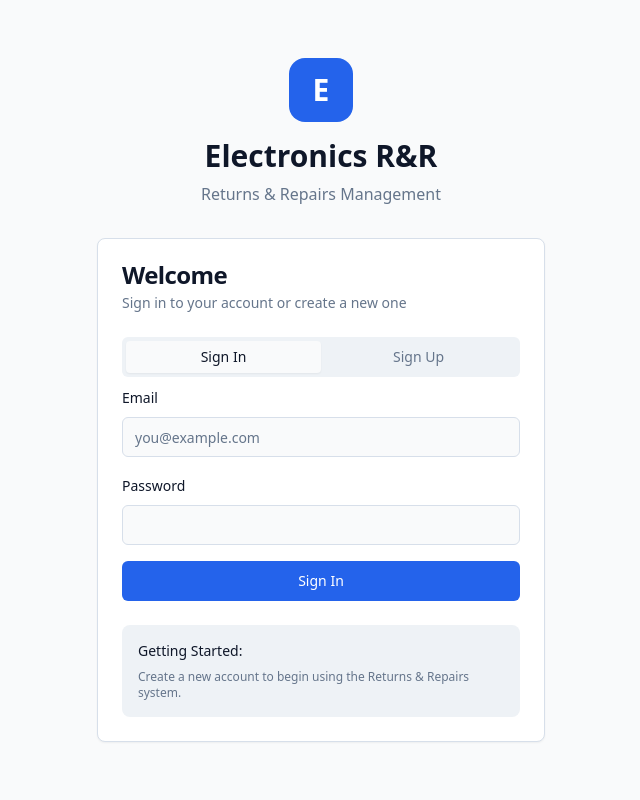
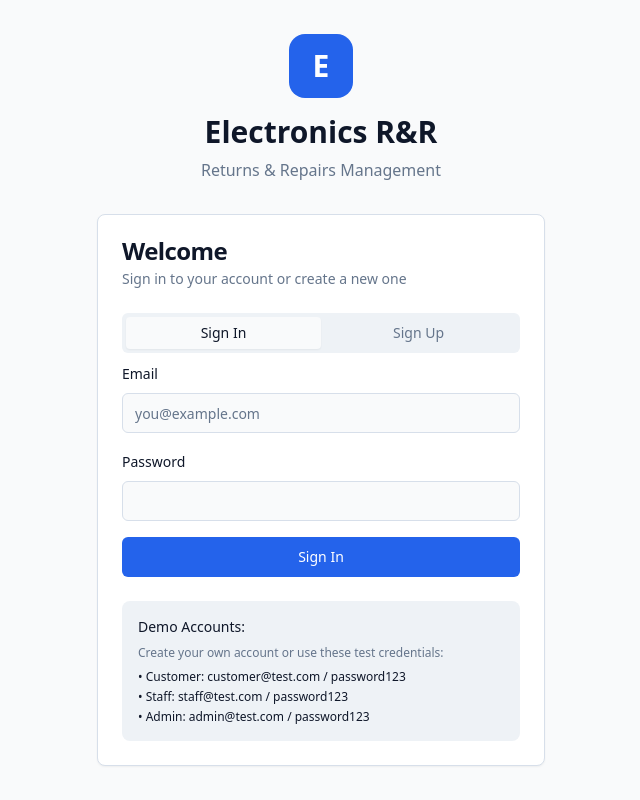
Before and after one commit to bjorkeen/repair-resolve-racks, a React (Vite) app: page /auth in a window 1280 px wide. Shown: the whole page, without its empty margins (319-959 px from the left). Built offline with nearby package versions, Linux system fonts and the light colour scheme; the HTML template or start-up script is replaced by a standard one.

Commit message:
Restore demo credentials UI on Auth page
Re-enabled and updated the Auth page to display demo credentials for Customer, Staff, and Admin, reflecting the newly seeded demo accounts and ensuring testers can login with test credentials.

```diff
--- a/src/pages/Auth.tsx
+++ b/src/pages/Auth.tsx
@@ -192,10 +192,15 @@ export default function Auth() {
             </Tabs>
 
             <div className="mt-6 p-4 bg-muted rounded-lg text-sm">
-              <p className="font-medium mb-2">Getting Started:</p>
+              <p className="font-medium mb-2">Demo Accounts:</p>
               <p className="text-muted-foreground text-xs">
-                Create a new account to begin using the Returns & Repairs system.
+                Create your own account or use these test credentials:
               </p>
+              <ul className="mt-2 space-y-1 text-xs">
+                <li>• Customer: customer@test.com / password123</li>
+                <li>• Staff: staff@test.com / password123</li>
+                <li>• Admin: admin@test.com / password123</li>
+              </ul>
             </div>
           </CardContent>
         </Card>
```
